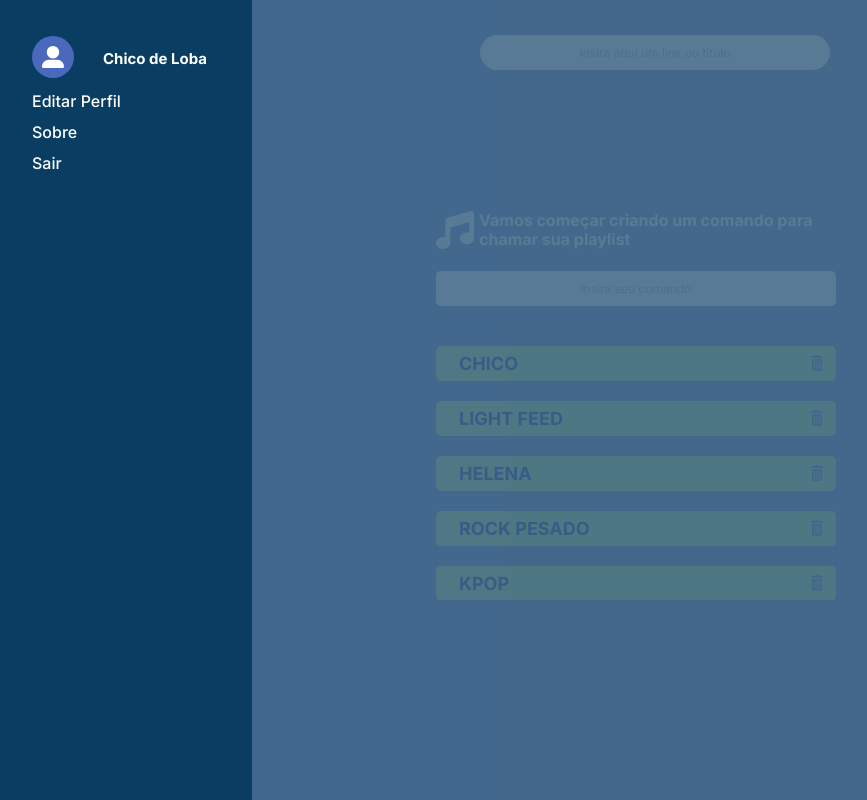
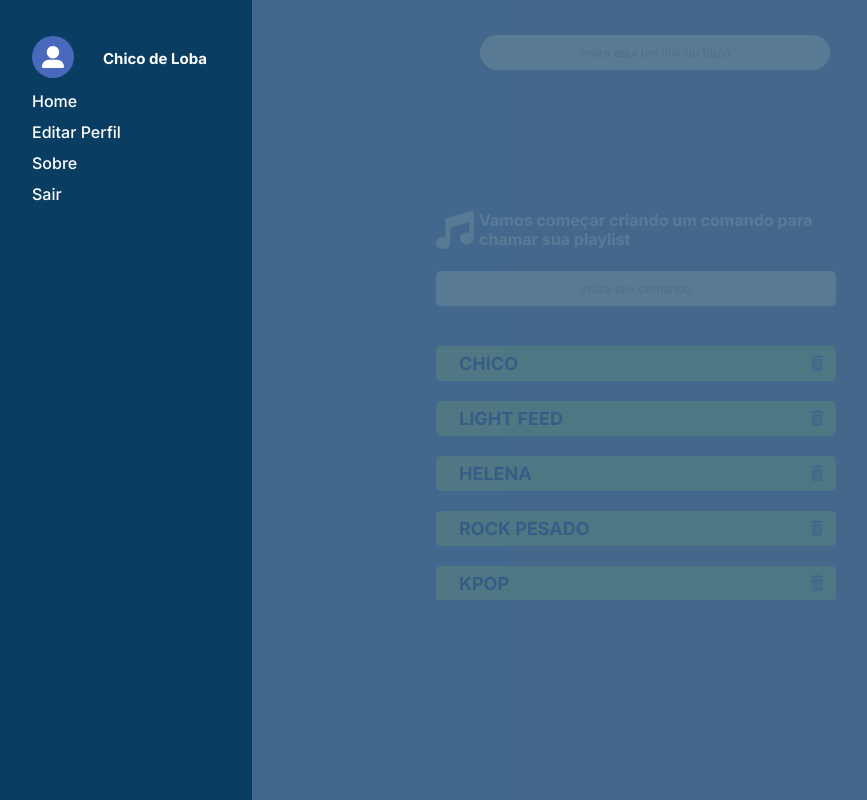
Before and after one commit to vdsou/suzy-plays, a Vue app: page / in a window 1280 px wide. Both pictures are taken after a click on the link 54 px from the left and 59 px from the top of the page. Shown: the whole page, without its empty margins (4-871 px from the left). Built offline with nearby package versions, Linux system fonts and the light colour scheme.

Commit message:
:lipstick: add home link to nav

```diff
--- a/src/components/Nav.vue
+++ b/src/components/Nav.vue
@@ -8,6 +8,9 @@
         <h2>Chico de Loba</h2>
       </div>
       <ul>
+        <li>
+          <router-link to="/">Home</router-link>
+        </li>
         <li>
           <router-link to="/settings">Editar Perfil</router-link>
         </li>
```
